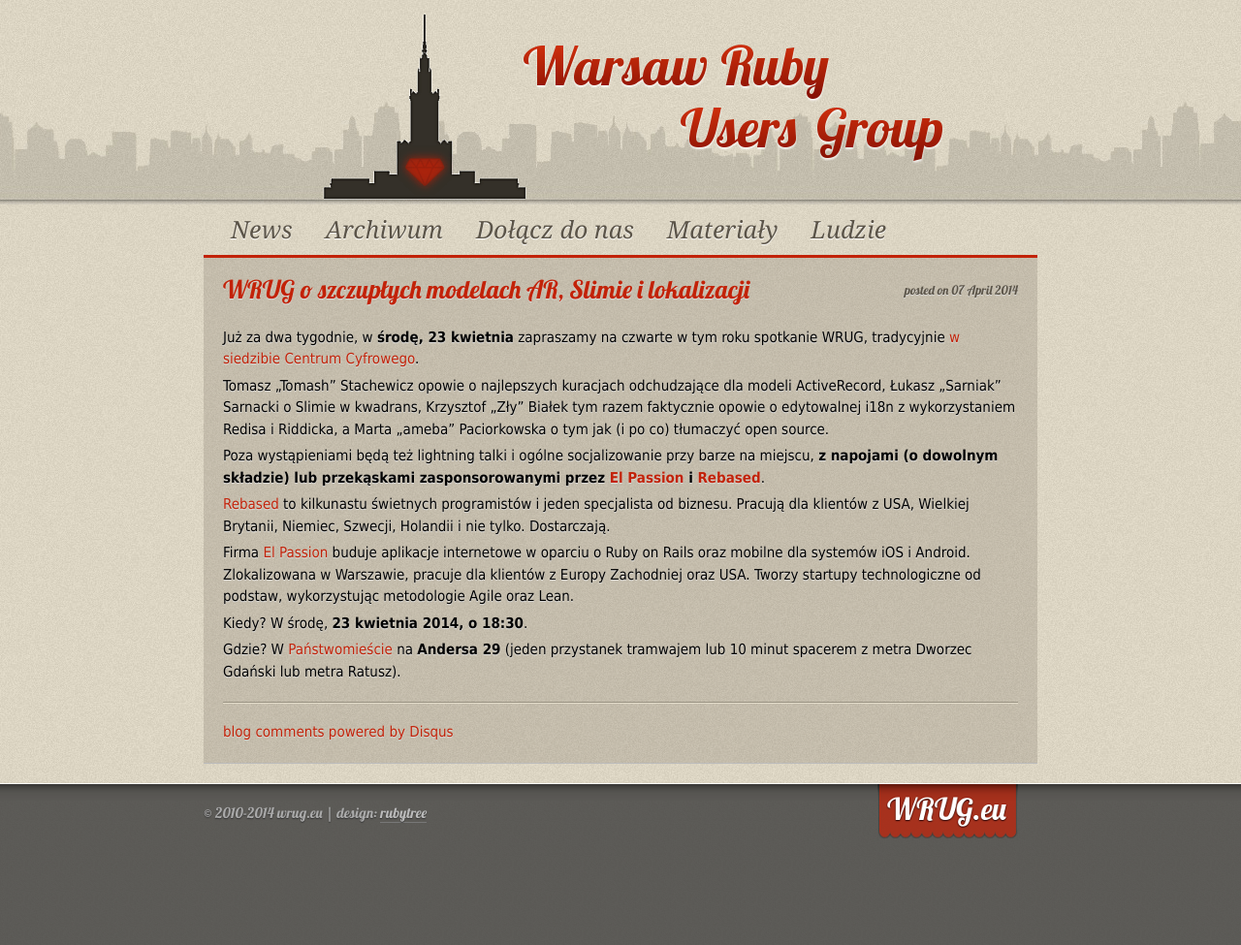
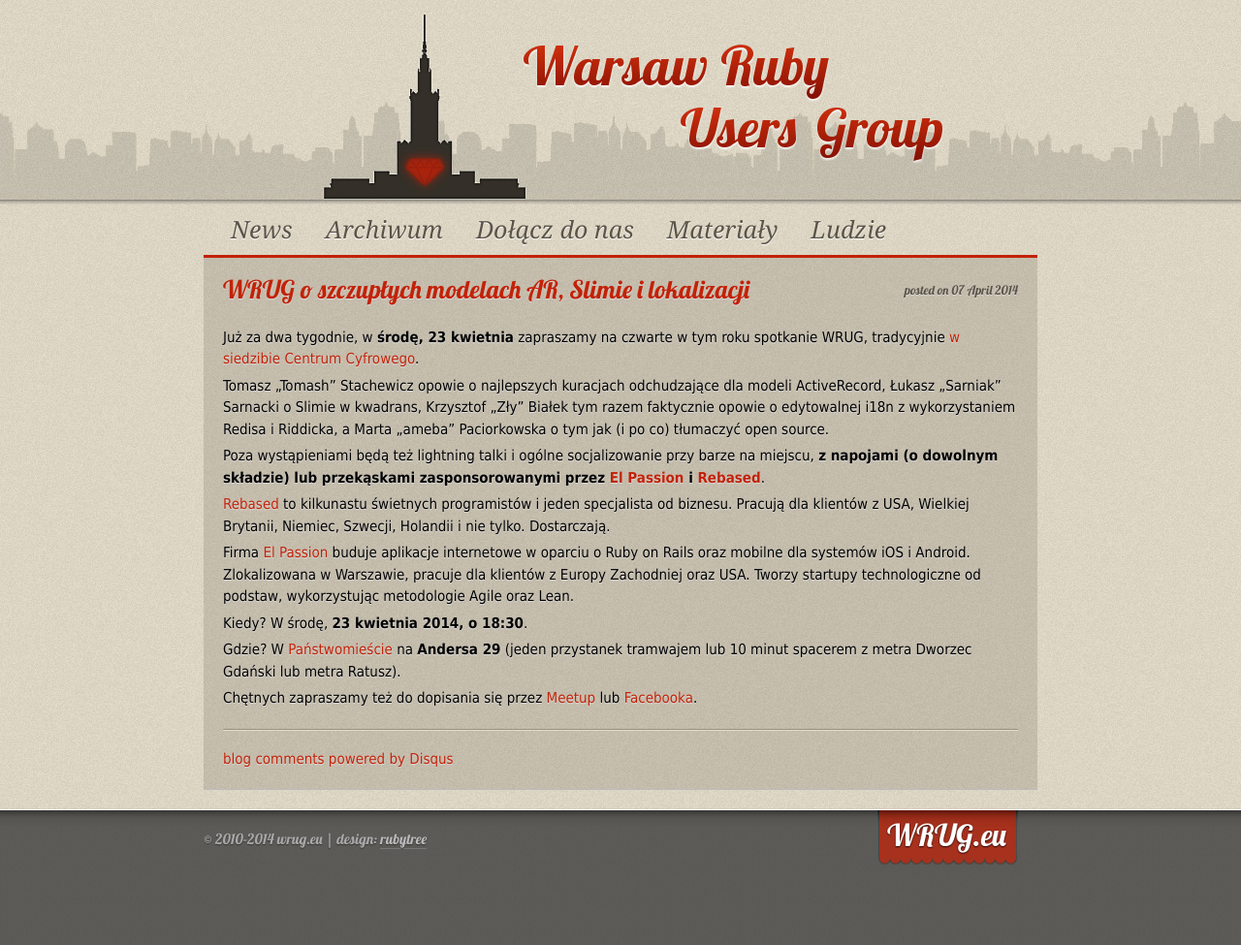
Before and after one commit to wrug/wrug.eu, a Jekyll site: the page built from _posts/2014-04-07-spotkanie-kwietniowe.md, in a window 1280 px wide. Shown: the whole page at 97% size. Built offline with Jekyll 4.4.1, drawn with Linux system fonts in a browser that asks for light colours; comment, search, counter and statistics services are not loaded; before the commit the page ends 948 px from its top, so only the background shows below that.

Commit message:
April 2014 Fb + Meetup links

```diff
--- a/_posts/2014-04-07-spotkanie-kwietniowe.md
+++ b/_posts/2014-04-07-spotkanie-kwietniowe.md
@@ -33,3 +33,7 @@ Kiedy? W środę, **23 kwietnia 2014, o 18:30**.
 Gdzie? W [Państwomieście](http://panstwomiasto.pl) na
 **Andersa 29** (jeden przystanek tramwajem lub 10 minut
 spacerem z metra Dworzec Gdański lub metra Ratusz).
+
+Chętnych zapraszamy też do dopisania się przez
+[Meetup](http://www.meetup.com/Warsaw-Ruby-Users-Group-WRUG/events/176387572/)
+lub [Facebooka](https://www.facebook.com/events/291719157652016/).
```
